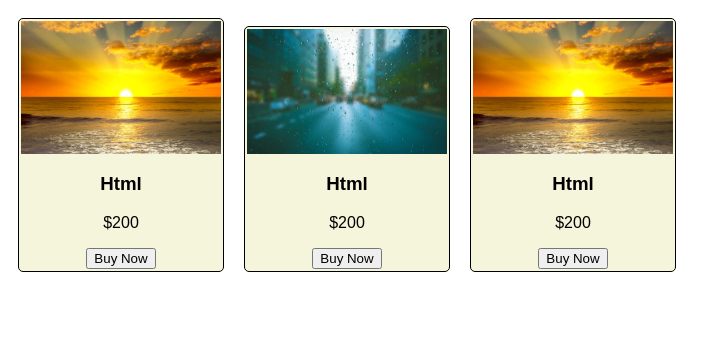
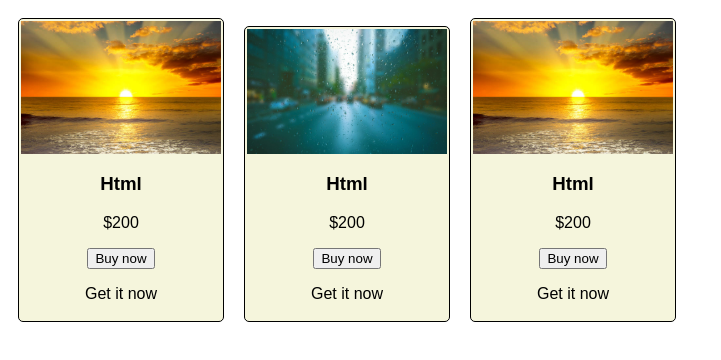
Before and after one commit to srirangan-dev/react, a React (Vite) app in the folder react-app/: page / in a window 1280 px wide. Shown: the top 360 px of the page, without its empty margins (0-721 px from the left). Built offline with nearby package versions, Linux system fonts and the light colour scheme.

Commit message:
Update Course.jsx

```diff
--- a/react-app/src/Course.jsx
+++ b/react-app/src/Course.jsx
@@ -1,15 +1,25 @@
 import sunrise from './assets/sunrise.jpg'
 import background from './assets/background.jpg'
 import PropTypes from 'prop-types'
+import { useState } from 'react';//hook concept in react
+
 
 function Course(props) {
 
   // conditional rendering
 
-  function BuyCourse(discount,e){
-    console.log(props.name,"purchasesd",discount,"% discount");
-    console.log(e);//evevnt
+  //let purchased=false;
 
+   const [purchased, setPurchased]= useState(false);
+  //  const [discount,setDiscount]=useState(props.price);
+
+
+
+  function BuyCourse(amt){
+    console.log(props.name,"purchasesd",amt,"% discount");
+    setPurchased(true);
+    // setDiscount(discount-amt);
+    console.log(purchased);
   }
 
 
@@ -18,7 +28,8 @@ function Course(props) {
         <img src={props.image} alt="" />
         <h3>{props.name}</h3>
         <p>{props.price}</p>
-       <button  onClick={(event)=>BuyCourse(20,event)}>Buy Now</button>
+       <button  onClick={()=>BuyCourse(20)}>Buy now</button>
+       <p> {purchased ? "Already purchases" : " Get it now"} </p>
       </div>
     );
 
```
